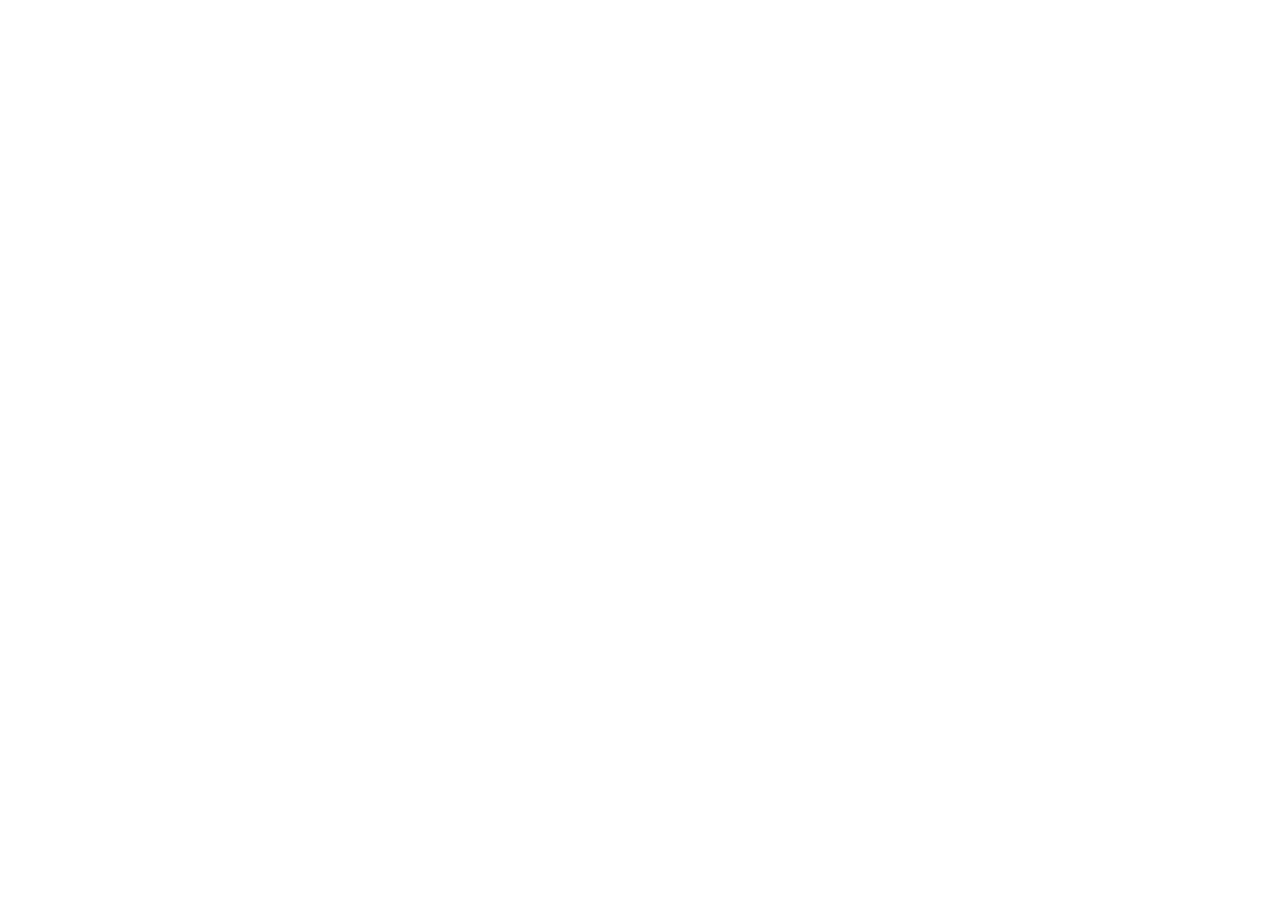
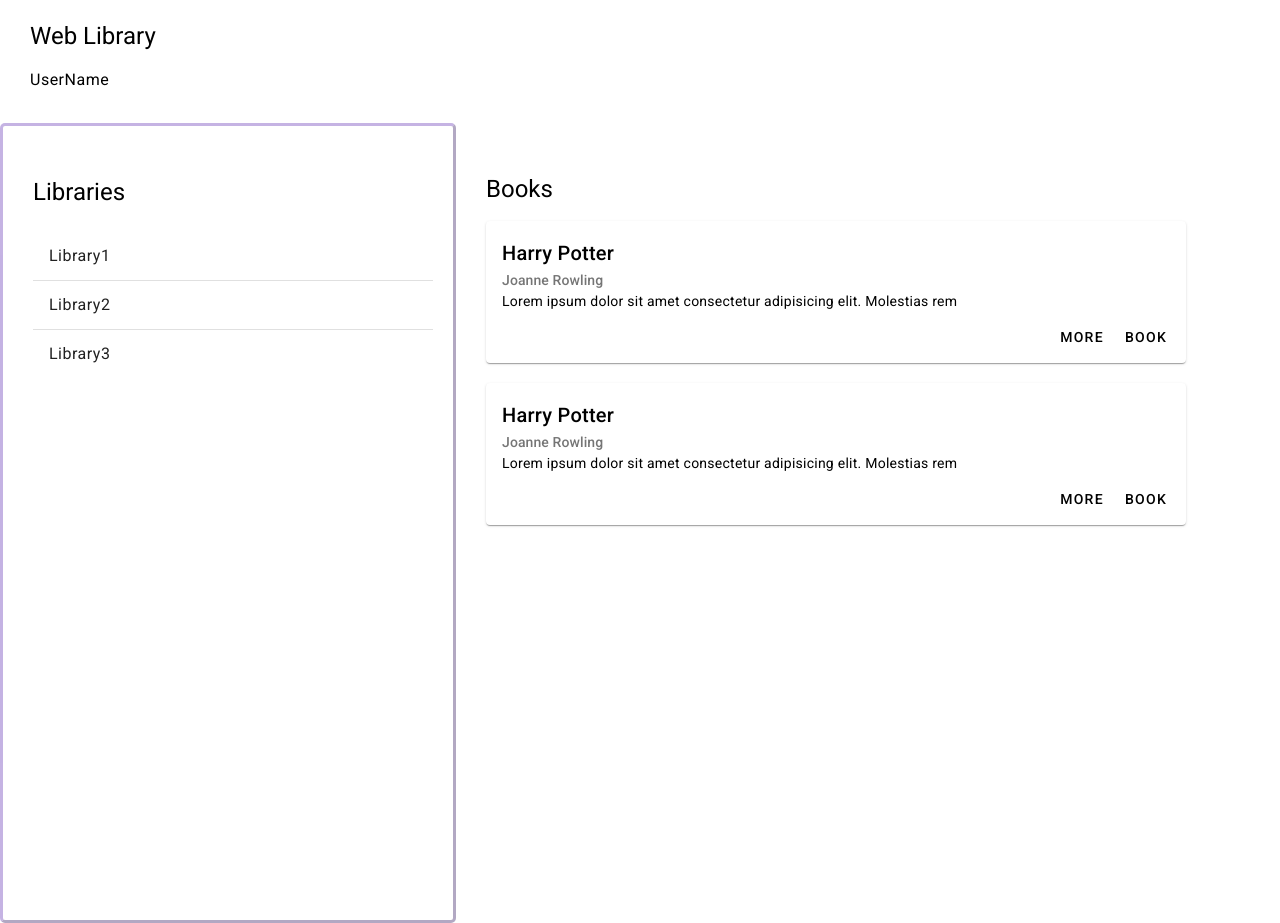
Before and after one commit to UnfforU/angular-library-web-app, an Angular app: page /library in a window 1280 px wide. Before the commit this address led to /. Before the commit the page ends 800 px from the top, so only its background shows below. Built offline with nearby package versions, Linux system fonts and the light colour scheme.

Commit message:
create base html+css for main page

```diff
--- a/src/app/app-routing.module.ts
+++ b/src/app/app-routing.module.ts
@@ -2,10 +2,12 @@
 import { RouterModule, Routes } from '@angular/router';
 
 import { AuthorizationComponent } from './authorization/authorization.component';
+import { LibraryComponent } from './library/library.component';
 
 const routeConfig: Routes = [
-  { path: '', redirectTo: '/authorization', pathMatch: 'full' },
-  { path: 'authorization', component: AuthorizationComponent, title: 'Authorization Page' }
+  { path: '', redirectTo: '/library', pathMatch: 'full' },
+  { path: 'authorization', component: AuthorizationComponent, title: 'Authorization Page' },
+  { path: 'library', component: LibraryComponent, title: 'Library Page' }
 ];
 
 @NgModule({
--- a/src/app/app.module.ts
+++ b/src/app/app.module.ts
@@ -6,11 +6,13 @@
 import { AuthorizationComponent } from './authorization/authorization.component';
 import { BrowserAnimationsModule } from '@angular/platform-browser/animations';
 import { MaterialModule } from './material/material.module';
+import { LibraryComponent } from './library/library.component';
 
 @NgModule({
   declarations: [
     AppComponent,
-    AuthorizationComponent
+    AuthorizationComponent,
+    LibraryComponent
   ],
   imports: [
     BrowserModule,
--- a/src/app/authorization/authorization.component.css
+++ b/src/app/authorization/authorization.component.css
@@ -1,4 +1,4 @@
-.authorization-area {
+.logIn {
     width: 100%;
     height: 100%;
     position: absolute;
@@ -17,31 +17,30 @@
     }
 }
 
-.authorization-input {
+.logIn_card {
     display: inline-block;
     vertical-align: middle;
 
-
-  border: solid;
+    border: 0.3rem outset;
     border-color: rgb(103,58,183);
     border-radius: 5px;
 }
 
-.authorization-components {
+.logIn_card_components {
     margin: 10px;
 }
 
-.input-blocks {
+.logIn_input {
     display: block;
     margin-top: 5px;
-  margin-left: 20px;
-  margin-right: 20px;
+    margin-left: 15px;
+    margin-right: 15px;
 
 }
-.button-logIn {
+.logIn_button {
     display: block;
     margin-top: 20px;
-  margin-left: 175px;
+    margin-left: 165px;
     position: relative;
     max-width: 100px;
 }
--- a/src/app/authorization/authorization.component.html
+++ b/src/app/authorization/authorization.component.html
@@ -1,25 +1,25 @@
-<div class="authorization-area">
-    <div class="authorization-input">
+<section class="logIn">
+    <div class="logIn_card">
         <mat-card>
             <mat-card-content>
-                <div class="authorization-components">
-                    <form class="input-blocks">
-                        <mat-form-field hideRequiredMarker appearance="outline" class="input-blocks">
+                <div class="logIn_card_components">
+                    <form class="logIn_input">
+                        <mat-form-field hideRequiredMarker appearance="outline" class="logIn_input">
                             <mat-label>Name</mat-label>
                             <input matInput required>
                             <mat-hint align="end">Some txt</mat-hint>
                         </mat-form-field>
 
-                        <mat-form-field hideRequiredMarker appearance="outline" class="input-blocks">
+                        <mat-form-field hideRequiredMarker appearance="outline" class="logIn_input">
                             <mat-label>Password</mat-label>
                             <input matInput required>
                             <mat-hint align="end">Some txt</mat-hint>
                         </mat-form-field>
                     </form>
 
-                    <button mat-raised-button class="button-logIn" color="primary">Log in</button>
+                    <button mat-raised-button class="logIn_button" color="primary">Log in</button>
                 </div>
             </mat-card-content>
         </mat-card>
     </div>
-</div>
+</section>
--- /dev/null
+++ b/src/app/library/library.component.css
@@ -0,0 +1,33 @@
+.header_main {
+    display: block;
+    min-height: 100px;
+
+}
+
+.title {
+    padding: 20px 0px 15px 30px;
+}
+
+.books_and_libraries {
+    height: 100%;
+    display: flex;
+}
+
+.libraries_list {
+    min-width: 400px;
+    padding: 50px 20px 0px 30px;
+
+    border: 0.2rem outset;
+    border-color: rgba(104, 58, 183, 0.386);
+    border-radius: 5px;
+
+}
+
+.books_list {
+    padding: 50px 20px 0px 30px;
+}
+
+.book_card {
+    min-width: 700px;
+    margin-bottom: 20px;
+}
--- /dev/null
+++ b/src/app/library/library.component.html
@@ -0,0 +1,72 @@
+<header class="header_main">
+    <div class="title">
+        <h1>Web Library</h1>
+        <h4>UserName</h4>
+    </div>
+</header>
+
+<!-- <mat-sidenav-container class="books_and_libraries">
+    <mat-sidenav
+        opened
+        disableClose
+        mode="side"
+        class="libraries_list"
+    >
+
+
+    </mat-sidenav>
+
+    <mat-sidenav-content
+        class="books_list"
+    >
+
+    </mat-sidenav-content>
+</mat-sidenav-container> -->
+
+
+<section class="books_and_libraries">
+    <div class="libraries_list">
+        <h1>Libraries</h1>
+
+        <mat-action-list role="libraries" >
+            <mat-list-item>Library1</mat-list-item>
+            <mat-divider></mat-divider>
+            <mat-list-item>Library2</mat-list-item>
+            <mat-divider></mat-divider>
+            <mat-list-item>Library3</mat-list-item>
+        </mat-action-list>
+    </div>
+
+    <div class="books_list" >
+        <h1>Books</h1>
+        <mat-card class="book_card">
+            <mat-card-header>
+              <mat-card-title>Harry Potter</mat-card-title>
+              <mat-card-subtitle>Joanne Rowling</mat-card-subtitle>
+            </mat-card-header>
+            <mat-card-content>
+              <p>Lorem ipsum dolor sit amet consectetur adipisicing elit. Molestias rem</p>
+            </mat-card-content>
+            <mat-card-actions align="end">
+                <button mat-button>MORE</button>
+                <button mat-button>BOOK</button>
+              </mat-card-actions>
+        </mat-card>
+
+        <mat-card class="book_card">
+            <mat-card-header>
+              <mat-card-title>Harry Potter</mat-card-title>
+              <mat-card-subtitle>Joanne Rowling</mat-card-subtitle>
+            </mat-card-header>
+            <mat-card-content>
+              <p>Lorem ipsum dolor sit amet consectetur adipisicing elit. Molestias rem</p>
+            </mat-card-content>
+            <mat-card-actions align="end">
+                <button mat-button>MORE</button>
+                <button mat-button>BOOK</button>
+              </mat-card-actions>
+        </mat-card>
+    </div>
+
+
+</section>
--- a/src/app/material/material.module.ts
+++ b/src/app/material/material.module.ts
@@ -4,12 +4,17 @@
 import { MatInputModule } from '@angular/material/input';
 import { MatCardModule } from '@angular/material/card';
 import { MatButtonModule } from '@angular/material/button';
+import { MatListModule } from '@angular/material/list';
+import { MatSidenavModule } from '@angular/material/sidenav';
+
 
 const MaterialComponents = [
   MatFormFieldModule,
   MatInputModule,
   MatCardModule,
   MatButtonModule,
+  MatListModule,
+  MatSidenavModule,
 
 ]
 
```
Also changed, not shown: src/app/library/library.component.ts (added, +10 -0 lines). Lines whose indentation alone changed are shown as unchanged.
